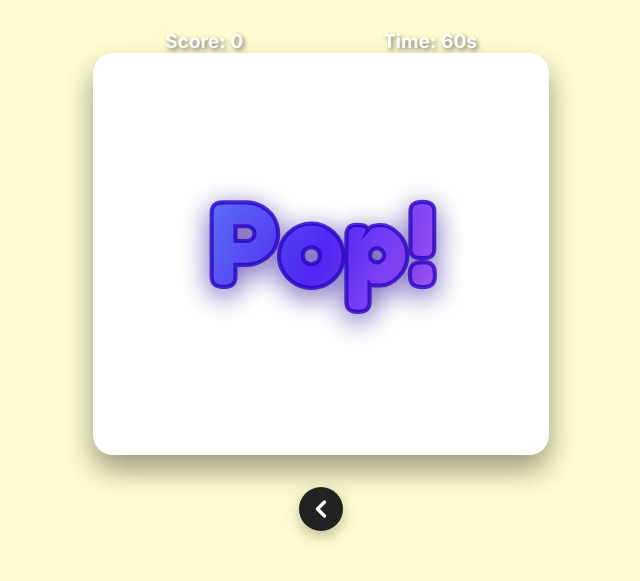
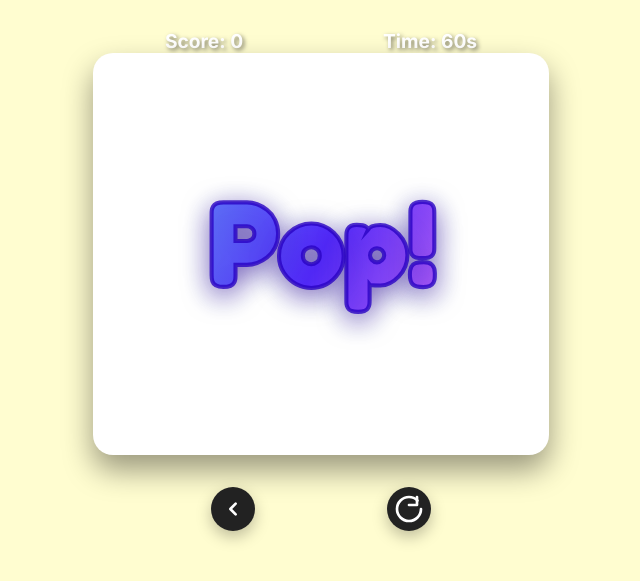
Before and after one commit to aisheikh1/Bubble_Pop_Frenzy, a website built with Vite: page index.html in a window 1280 px wide. Both pictures are taken after a click on the button "Classic Mode". Shown: the part 173-754 px from the top of the page, without its empty margins (319-959 px from the left). Built offline with nearby package versions, Linux system fonts and the light colour scheme.

Commit message:
added a restart button

```diff
--- a/src/js/game.js
+++ b/src/js/game.js
@@ -98,6 +98,30 @@ function setBackButtonVisible(visible) {
   }
 }
 
+function setRestartButtonVisible(visible) {
+  if (gameConfig?.restartButton) {
+    visible ? gameConfig.restartButton.show() : gameConfig.restartButton.hide();
+  }
+}
+
+function restartGame() {
+  // Stop any running loop cleanly
+  gameActive = false;
+  gamePrepared = false;
+  if (animFrameId) cancelAnimationFrame(animFrameId);
+
+  // Reset current playfield
+  bubbles = [];
+
+  // (Optional) Clear transient effects if your EffectManager supports it:
+  // if (effects.clear) effects.clear();
+
+  // Re-prepare the *same* mode using existing config
+  if (gameConfig && gameMode) {
+    prepareGame(gameConfig, gameMode);  // shows canvas, reveals buttons, runs countdown
+  }
+}
+
 function goToMainMenu() {
   // stop the loop if running
   gameActive = false;
@@ -107,6 +131,7 @@ function goToMainMenu() {
   // hide canvas and button
   if (gameConfig?.canvasManager) gameConfig.canvasManager.hide();
   setBackButtonVisible(false);
+  setRestartButtonVisible(false);   // <-- add
 
   // show mode selection
   showModeSelection();
@@ -232,6 +257,7 @@ async function prepareGame(config, mode) {
 
   await config.canvasManager.showWithAnimation();
   setBackButtonVisible(true);        // <--- add this after the await
+  setRestartButtonVisible(true);
   startCountdown(config);
 
   gamePrepared = true;
@@ -465,15 +491,16 @@ function endGame() {
   gameActive = false;
   gamePrepared = false;
   cancelAnimationFrame(animFrameId);
-
   gameConfig.canvasManager.hide();
   setBackButtonVisible(false);
+  setRestartButtonVisible(false);
+
   if (gameMode === 'classic') {
     showMessageBox(
       "Time's Up!",
       `Your final score is: ${score} points`, [{
         label: "Play Again",
-        action: () => showModeSelection()
+        action: () => restartGame() // Play Again action changed to restart game
       }]
     );
   } else if (gameMode === 'survival') {
@@ -481,7 +508,7 @@ function endGame() {
       "Time's Up!",
       `Your final score is: ${score} points`, [{
         label: "Try Again",
-        action: () => showModeSelection()
+        action: () => restartGame()
       }]
     );
   }
@@ -491,6 +518,8 @@ async function showModeSelection() {
   await hideMessageBox();
   gameConfig.gameInfo.style.display = 'none';
   setBackButtonVisible(false);
+  setRestartButtonVisible(false);
+
   showMessageBox(
     "Select Mode",
     "Choose your game mode:", [{
@@ -517,5 +546,6 @@ export {
   handleCanvasPointerDown,
   endGame,
   updateUI,
-  goToMainMenu     // <--- add this
+  goToMainMenu,
+  restartGame
 };
--- a/src/js/main.js
+++ b/src/js/main.js
@@ -1,10 +1,12 @@
 // src/js/main.js
 
-import { startGame, handleCanvasPointerDown, updateUI, goToMainMenu } from './game.js';
+import { startGame, handleCanvasPointerDown, updateUI, goToMainMenu, restartGame } from './game.js';
 import { showMessageBox, hideMessageBox } from './ui/messageBox.js';
 import { CanvasManager } from './canvasManager.js';
 import { initializeAnimatedTitle, preloadTitleAnimations } from './gametitlemanagement/index.js';
 import { BackButton } from './ui/BackButton.js';
+import { RestartButton } from './ui/RestartButton.js';
+
 
 
 // Declare variables to hold DOM elements
@@ -124,6 +126,11 @@ window.addEventListener('load', () => {
   const backButton = new BackButton(gameContainer, canvasManager.element);
   backButton.onClick(() => goToMainMenu());
 
+  // Build the Restart button inside the same below-canvas region
+  const belowCanvas = document.querySelector('.below-canvas');  // <-- add this
+  const restartButton = new RestartButton(belowCanvas);
+  restartButton.onClick(() => restartGame());
+
 
 
   // Initialize animated game title
@@ -141,7 +148,8 @@ window.addEventListener('load', () => {
     survivalTimeElapsedDisplay,
     survivalMissesDisplay,
     gameInfo,
-    backButton // adding back button
+    backButton, // adding back button
+    restartButton //adding restart button
   };
 
   // Show main menu
--- /dev/null
+++ b/src/js/ui/RestartButton.js
@@ -0,0 +1,37 @@
+// src/js/ui/RestartButton.js
+export class RestartButton {
+  /**
+   * @param {HTMLElement} belowCanvas  The .below-canvas element (shared with BackButton)
+   */
+  constructor(belowCanvas) {
+    this.belowCanvas = belowCanvas;
+
+    // Create the button itself
+    this.button = document.createElement('button');
+    this.button.className = 'restart-btn hidden';
+    this.button.innerHTML = `
+      <svg viewBox="0 0 24 24" aria-hidden="true">
+        <path d="M21 12a9 9 0 1 1-9-9c2.52 0 4.77 1.03 6.4 2.7"
+              fill="none" stroke="currentColor" stroke-width="2"
+              stroke-linecap="round" stroke-linejoin="round"/>
+        <path d="M18 3v6h-6" fill="none" stroke="currentColor"
+              stroke-width="2" stroke-linecap="round" stroke-linejoin="round"/>
+      </svg>
+    `;
+
+    // Append to the below-canvas container
+    this.belowCanvas.appendChild(this.button);
+
+    // Default no-op
+    this._handler = () => {};
+    this.button.addEventListener('pointerdown', () => this._handler());
+    this.button.addEventListener('click', () => this._handler()); // fallback
+  }
+
+  onClick(handler) {
+    this._handler = typeof handler === 'function' ? handler : () => {};
+  }
+
+  show() { this.button.classList.remove('hidden'); }
+  hide() { this.button.classList.add('hidden'); }
+}
--- a/src/styles/styles.css
+++ b/src/styles/styles.css
@@ -64,15 +64,17 @@ canvas.canvas-appearing {
 .below-canvas {
   flex: 1;                 /* take all leftover height beneath the canvas */
   width: 100%;
-  display: flex;           /* center the button inside this region */
+  display: flex;           /* center the buttons inside this region */
   align-items: center;     /* vertical center -> equidistant top/bottom of this area */
-  justify-content: center; /* horizontal center */
-  position: relative; z-index: 1;
-
+  justify-content: space-evenly; /* evenly distribute restart and back buttons */
+  position: relative;
+  z-index: 1;
+  gap: 1rem;               /* spacing between buttons */
 }
 
 /* High-contrast circular button on cream background (#fffdd0) */
-.back-btn {
+.back-btn,
+.restart-btn {
   touch-action: manipulation;  /* eliminates 300ms delay on some UAs */
   -webkit-tap-highlight-color: transparent; /* nicer tap highlight on iOS */
   user-select: none;           /* avoids text selection during taps */
@@ -93,21 +95,27 @@ canvas.canvas-appearing {
   transform: translateZ(0);
 }
 
-.back-btn svg {
-  width: 42px;
-  height: 42px;
+.back-btn svg,
+.restart-btn svg {
+  width: 32px;
+  height: 32px;
   flex: 0 0 auto;
 }
 
-.back-btn:active { filter: brightness(0.95); }
+.back-btn:active,
+.restart-btn:active {
+  filter: brightness(0.95);
+}
 
 
 /* Hidden by default; shown only during gameplay */
-.back-btn.hidden {
+.back-btn.hidden,
+.restart-btn.hidden {
   display: none;
 }
 
-.back-btn:focus-visible {
+.back-btn:focus-visible,
+.restart-btn:focus-visible {
   outline: 3px solid #000;
   outline-offset: 3px;
 }
```
